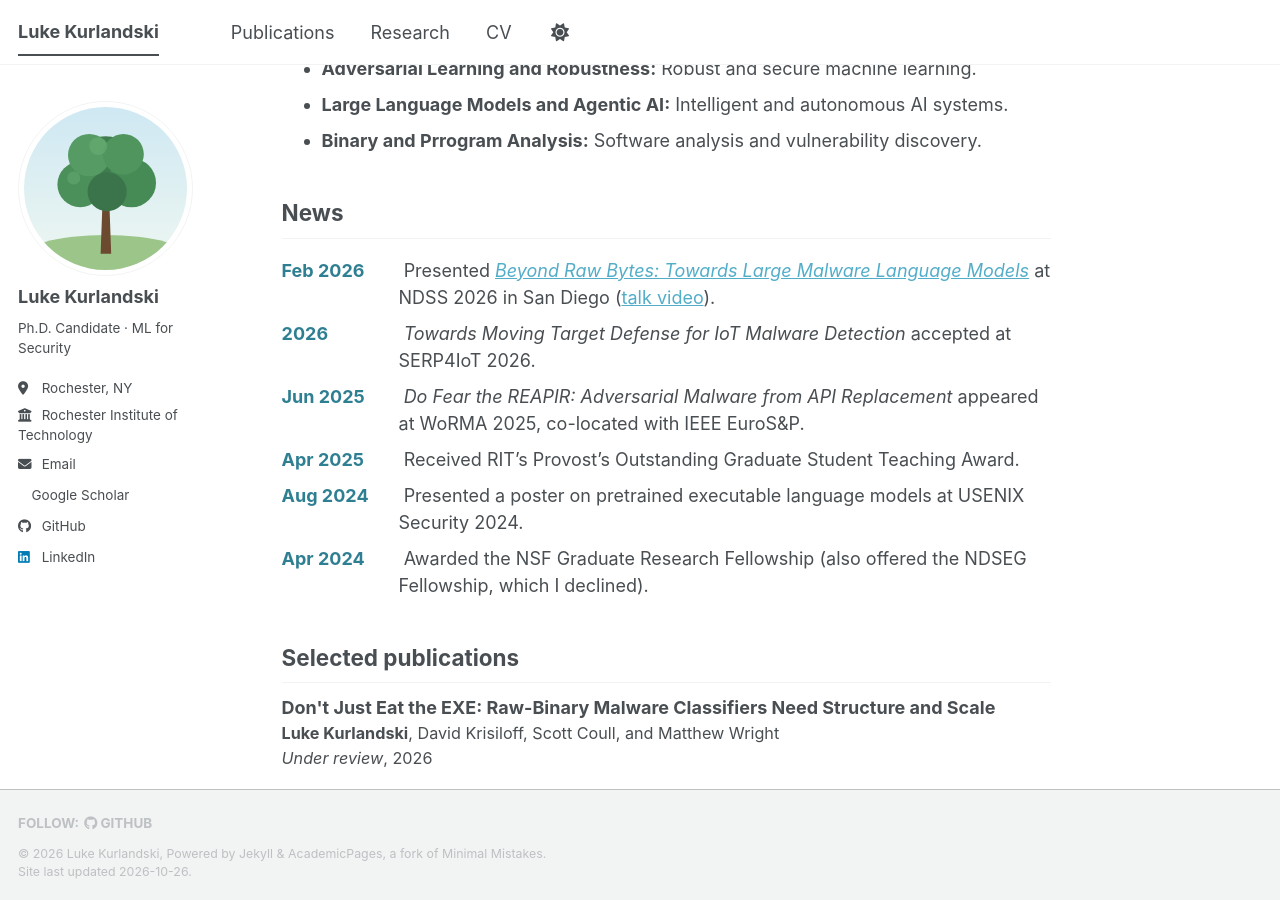
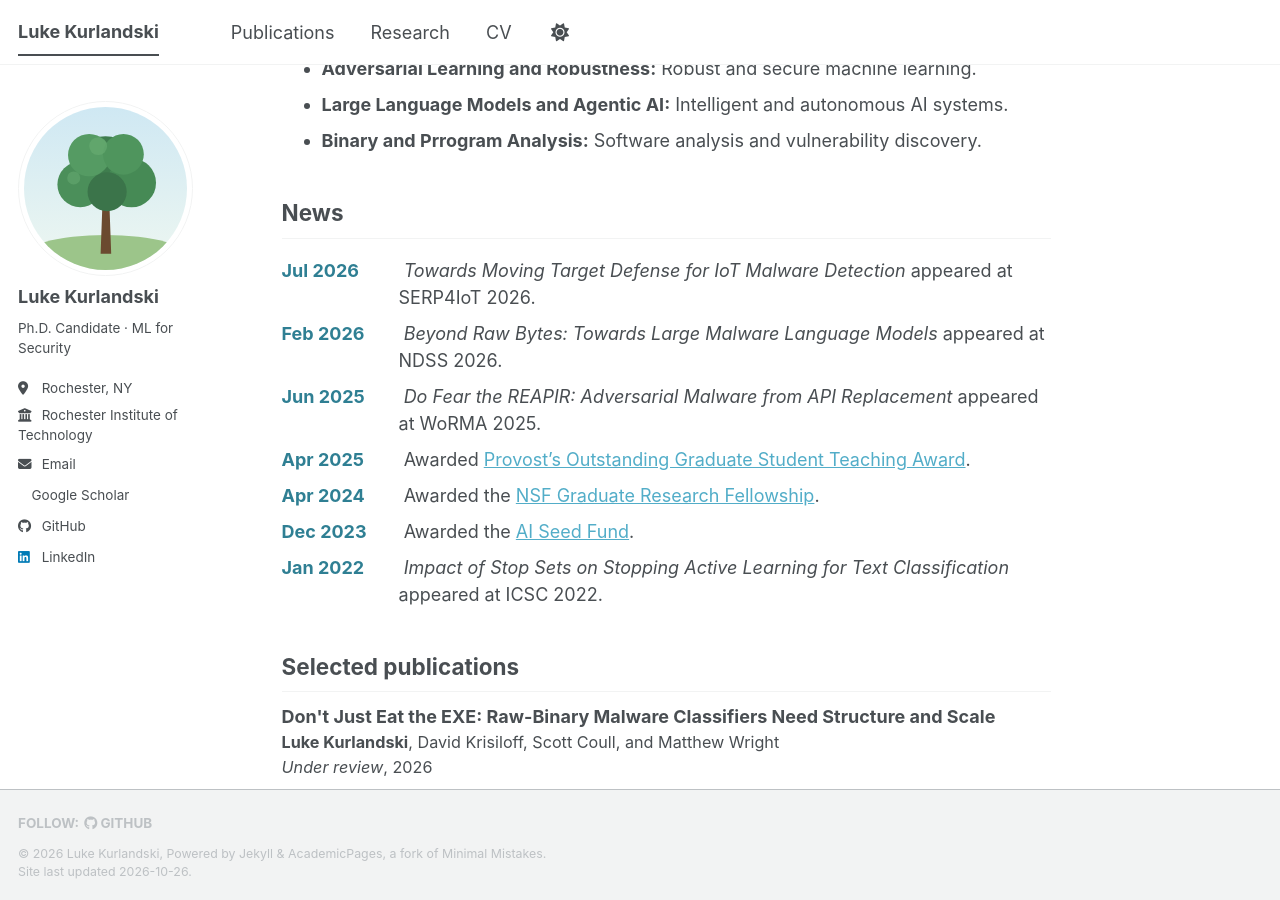
Before and after one commit to lkurlandski/lkurlandski.github.io, a Jekyll site: the page built from _pages/about.md, in a window 1280 px wide and 900 px high, scrolled down 487 px. Built offline with Jekyll 4.4.1, drawn with Linux system fonts in a browser that asks for light colours; a style sheet for code colours, icons or effects is not loaded.

Commit message:
Updated my News.

```diff
--- a/_pages/about.md
+++ b/_pages/about.md
@@ -22,12 +22,13 @@ I'm a Ph.D. candidate in Computing and Information Science at the Rochester Inst
 
 ## News
 
-- **Feb 2026** Presented [*Beyond Raw Bytes: Towards Large Malware Language Models*](https://www.ndss-symposium.org/ndss-paper/beyond-raw-bytes-towards-large-malware-language-models/) at NDSS 2026 in San Diego ([talk video](https://youtu.be/XjZozJdvbZo)).
-- **2026** *Towards Moving Target Defense for IoT Malware Detection* accepted at SERP4IoT 2026.
-- **Jun 2025** *Do Fear the REAPIR: Adversarial Malware from API Replacement* appeared at WoRMA 2025, co-located with IEEE EuroS&P.
-- **Apr 2025** Received RIT's Provost's Outstanding Graduate Student Teaching Award.
-- **Aug 2024** Presented a poster on pretrained executable language models at USENIX Security 2024.
-- **Apr 2024** Awarded the NSF Graduate Research Fellowship (also offered the NDSEG Fellowship, which I declined).
+- **Jul 2026** *Towards Moving Target Defense for IoT Malware Detection* appeared at SERP4IoT 2026.
+- **Feb 2026** *Beyond Raw Bytes: Towards Large Malware Language Models* appeared at NDSS 2026.
+- **Jun 2025** *Do Fear the REAPIR: Adversarial Malware from API Replacement* appeared at WoRMA 2025.
+- **Apr 2025** Awarded [Provost's Outstanding Graduate Student Teaching Award](https://www.rit.edu/graduateschool/rit-provosts-outstanding-graduate-student-teaching-award).
+- **Apr 2024** Awarded the [NSF Graduate Research Fellowship](https://www.nsf.gov/funding/initiatives/grfp).
+- **Dec 2023** Awarded the [AI Seed Fund](https://www.rit.edu/srs/ai-seed-fund).
+- **Jan 2022** *Impact of Stop Sets on Stopping Active Learning for Text Classification* appeared at ICSC 2022.
 {: .news}
 
 ## Selected publications
```
